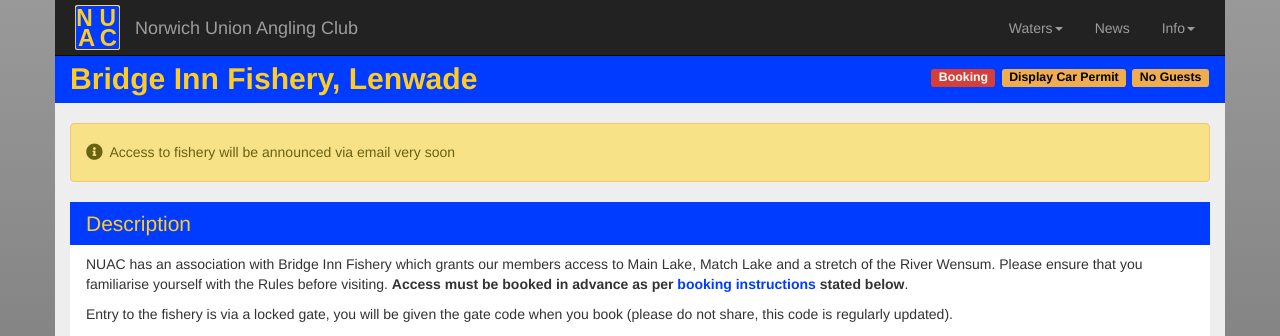
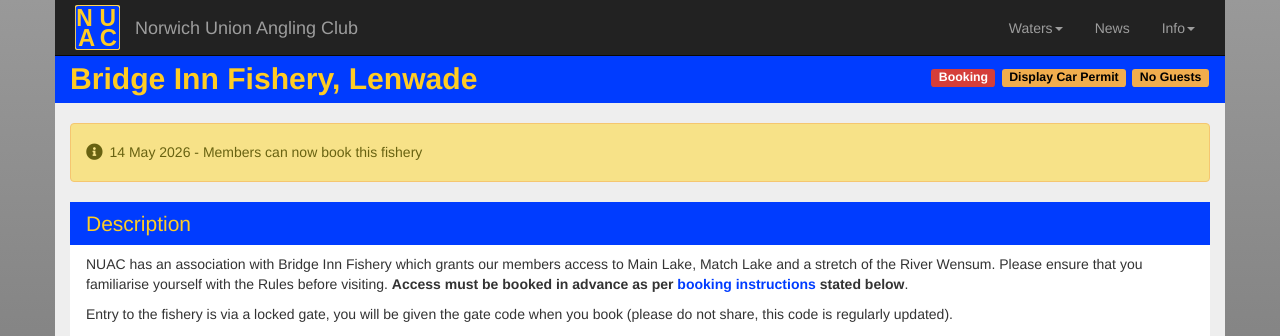
Before and after one commit to nuac-admin/nuac-release-four, a Jekyll site: the page built from _waters/bridge.md, in a window 1280 px wide and 900 px high. Shown: the top 336 px of the window. Built offline with Jekyll 4.4.1, drawn with Linux system fonts in a browser that asks for light colours; nearby versions of some CDN libraries.

Commit message:
bif live

```diff
--- a/_data/water-msg.yml
+++ b/_data/water-msg.yml
@@ -44,7 +44,7 @@
   # - msg-type: danger
   #   msg-desc: March 2021 - Please familiarise yourself with **New Booking Instructions**
   - msg-type: info
-    msg-desc: Access to fishery will be announced via email very soon
+    msg-desc: 14 May 2026 - Members can now book this fishery
 
 bw-open-ind: true
 bw-msg-ind: false
```
